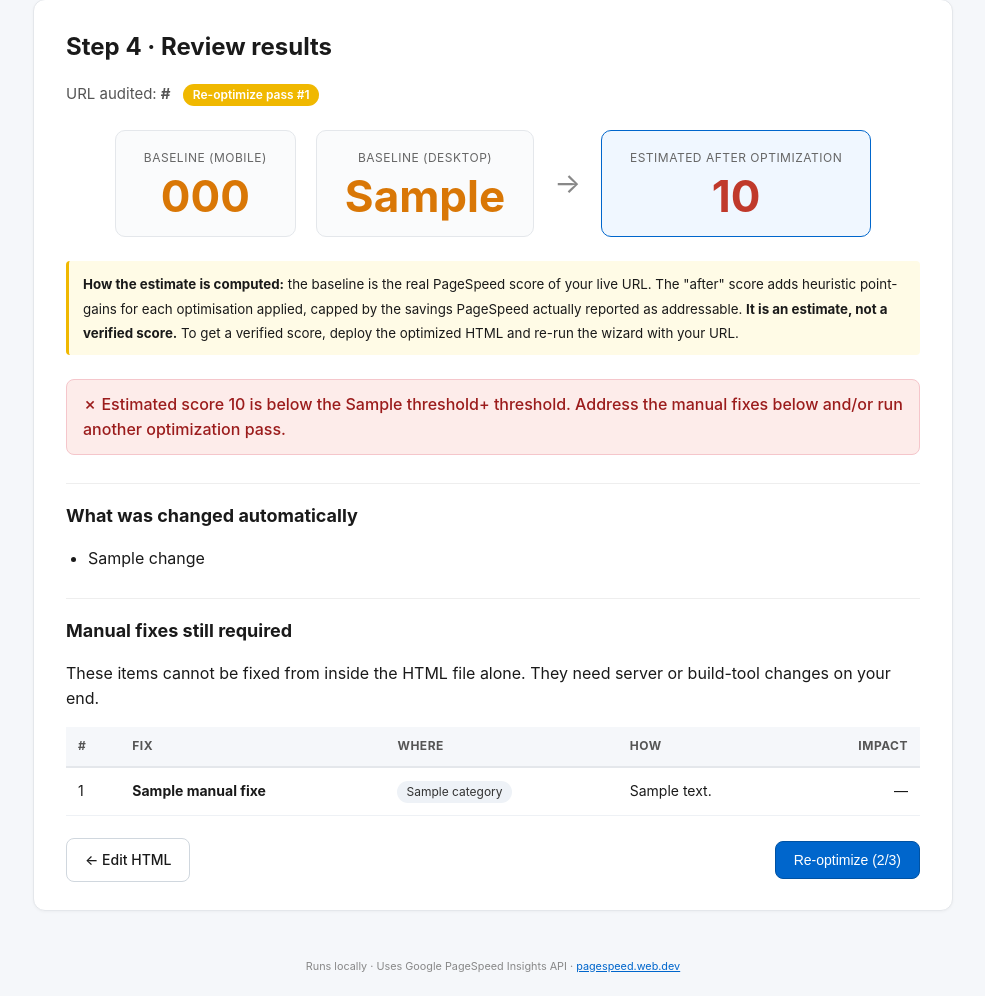
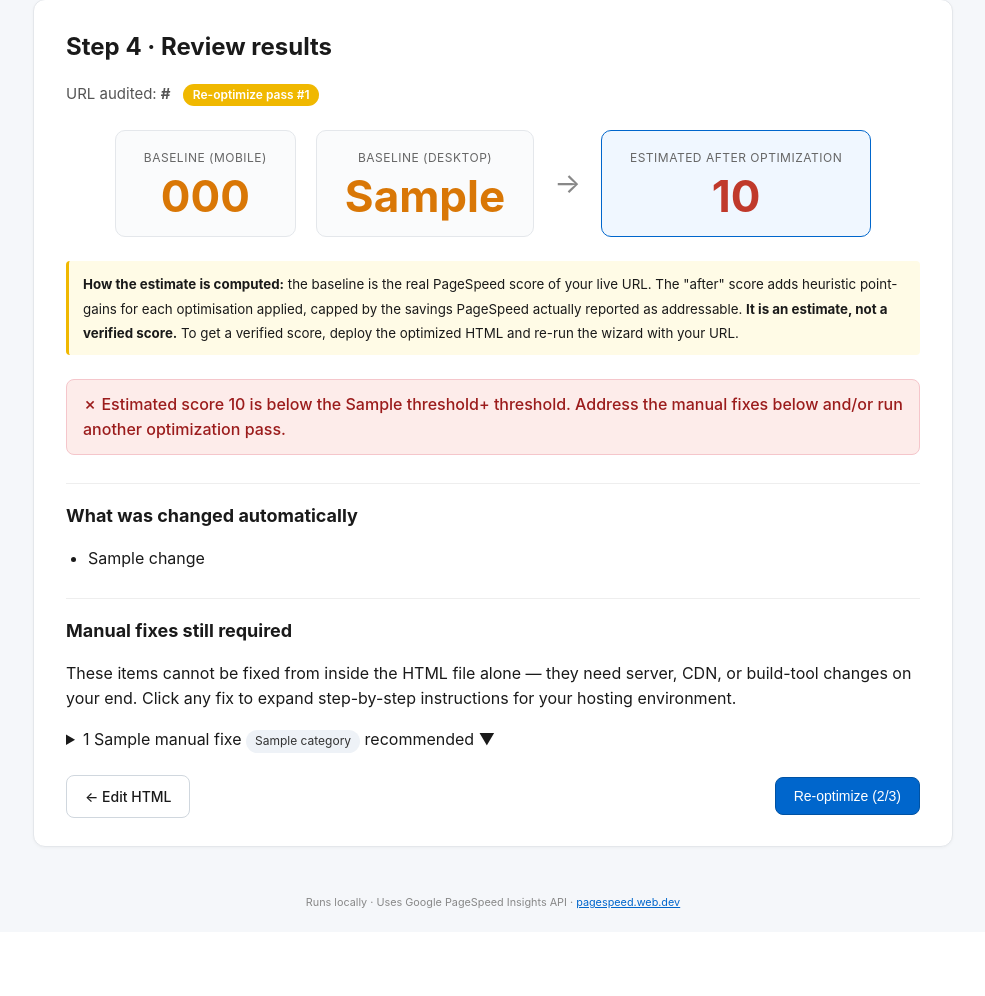
Before and after one commit to adityakadam-cell/optimizer-wizard, a Flask app: template templates/step4.html in a window 1280 px wide. Shown: the part 156-1152 px from the top of the page, without its empty margins (147-1132 px from the left). After the commit the page ends 1065 px from the top, so only its background shows below. Run offline with Flask 3, Linux system fonts and the light colour scheme; the template is opened without the code that fills it: most values are stand-ins (such as "Sample title", 1, 10 or a date in 2020); some libraries are stand-ins or nearby versions.

Commit message:
Replace manual fixes table with collapsible accordion

```diff
--- a/templates/step4.html
+++ b/templates/step4.html
@@ -61,28 +61,73 @@
   {% endif %}
 
   <h2>Manual fixes still required</h2>
-  <p>These items cannot be fixed from inside the HTML file alone. They need server or build-tool changes on your end.</p>
+  <p>These items cannot be fixed from inside the HTML file alone — they need server, CDN, or build-tool changes on your end. Click any fix to expand step-by-step instructions for your hosting environment.</p>
 
-  <table class="manual-fixes">
-    <thead>
-      <tr><th>#</th><th>Fix</th><th>Where</th><th>How</th><th style="text-align:right">Impact</th></tr>
-    </thead>
-    <tbody>
-      {% for f in manual_fixes %}
-      <tr>
-        <td>{{ f.index }}</td>
-        <td><strong>{{ f.title }}</strong></td>
-        <td><span class="tag">{{ f.category }}</span></td>
-        <td>{{ f.details }}</td>
-        <td style="text-align:right">
+  <div class="manual-fixes-list">
+    {% for f in manual_fixes %}
+    <details class="fix-card">
+      <summary class="fix-summary">
+        <span class="fix-index">{{ f.index }}</span>
+        <span class="fix-title">{{ f.title }}</span>
+        <span class="tag">{{ f.category }}</span>
+        <span class="fix-impact">
           {% if f.impact_ms and f.impact_ms > 0 %}
-            ~{{ '%.1f' % (f.impact_ms/1000) }}s
-          {% else %}—{% endif %}
-        </td>
-      </tr>
-      {% endfor %}
-    </tbody>
-  </table>
+            ~{{ '%.1f' % (f.impact_ms/1000) }}s saving
+          {% else %}
+            recommended
+          {% endif %}
+        </span>
+        <span class="fix-toggle">▼</span>
+      </summary>
+
+      <div class="fix-body">
+        {% if f.what %}
+          <div class="fix-block">
+            <h4>What this is</h4>
+            <p>{{ f.what }}</p>
+          </div>
+        {% endif %}
+
+        {% if f.why %}
+          <div class="fix-block">
+            <h4>Why it matters</h4>
+            <p>{{ f.why }}</p>
+          </div>
+        {% endif %}
+
+        {% if f.warning %}
+          <div class="fix-warning">
+            <strong>⚠ Important:</strong> {{ f.warning }}
+          </div>
+        {% endif %}
+
+        {% if f.how %}
+          <div class="fix-block">
+            <h4>How to do it</h4>
+            <p class="hint">Pick the environment that matches your setup. Skip the others.</p>
+            {% for env in f.how %}
+              <div class="fix-env">
+                <h5>{{ env.env }}</h5>
+                <ol>
+                  {% for step in env.steps %}
+                    <li>{{ step }}</li>
+                  {% endfor %}
+                </ol>
+              </div>
+            {% endfor %}
+          </div>
+        {% endif %}
+
+        {% if f.verify %}
+          <div class="fix-block fix-verify">
+            <h4>How to verify it worked</h4>
+            <p>{{ f.verify }}</p>
+          </div>
+        {% endif %}
+      </div>
+    </details>
+    {% endfor %}
+  </div>
 
   <div class="actions-row">
     <a href="{{ url_for('step2') }}" class="btn">← Edit HTML</a>
```
